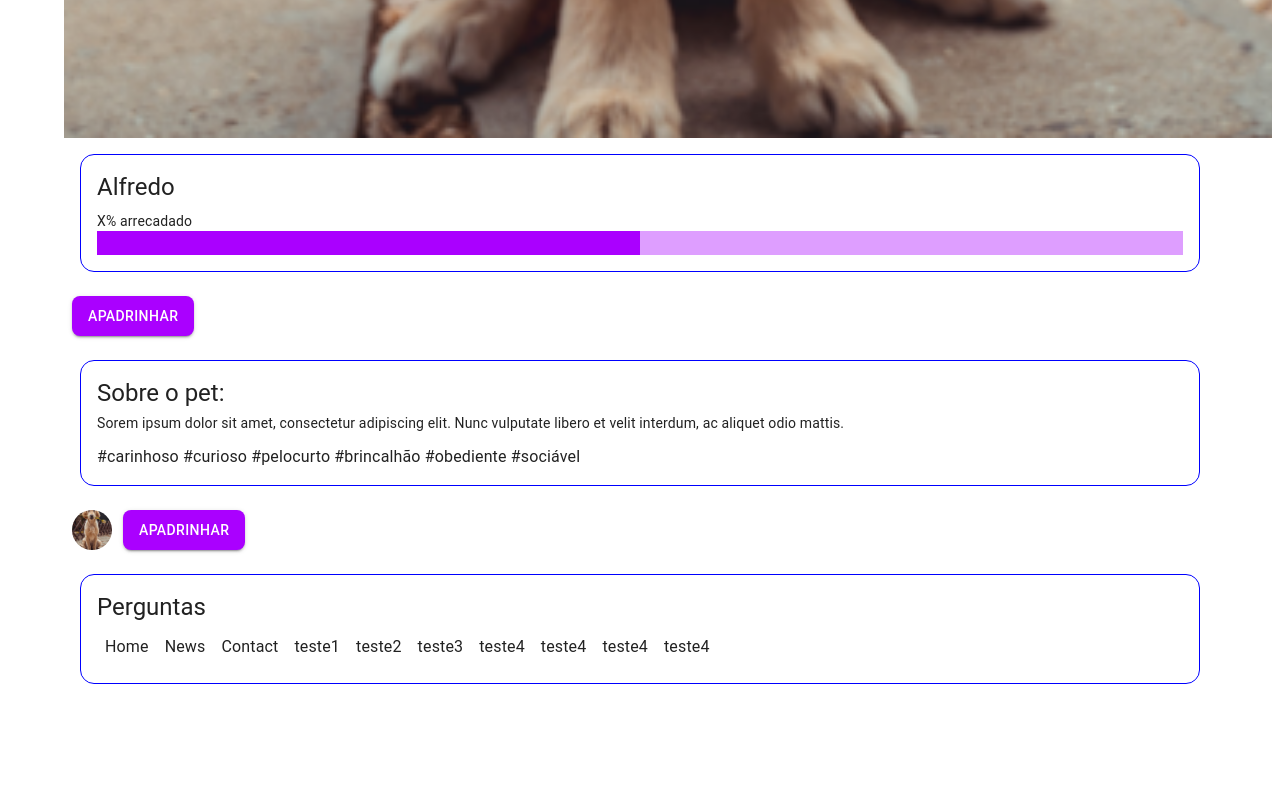
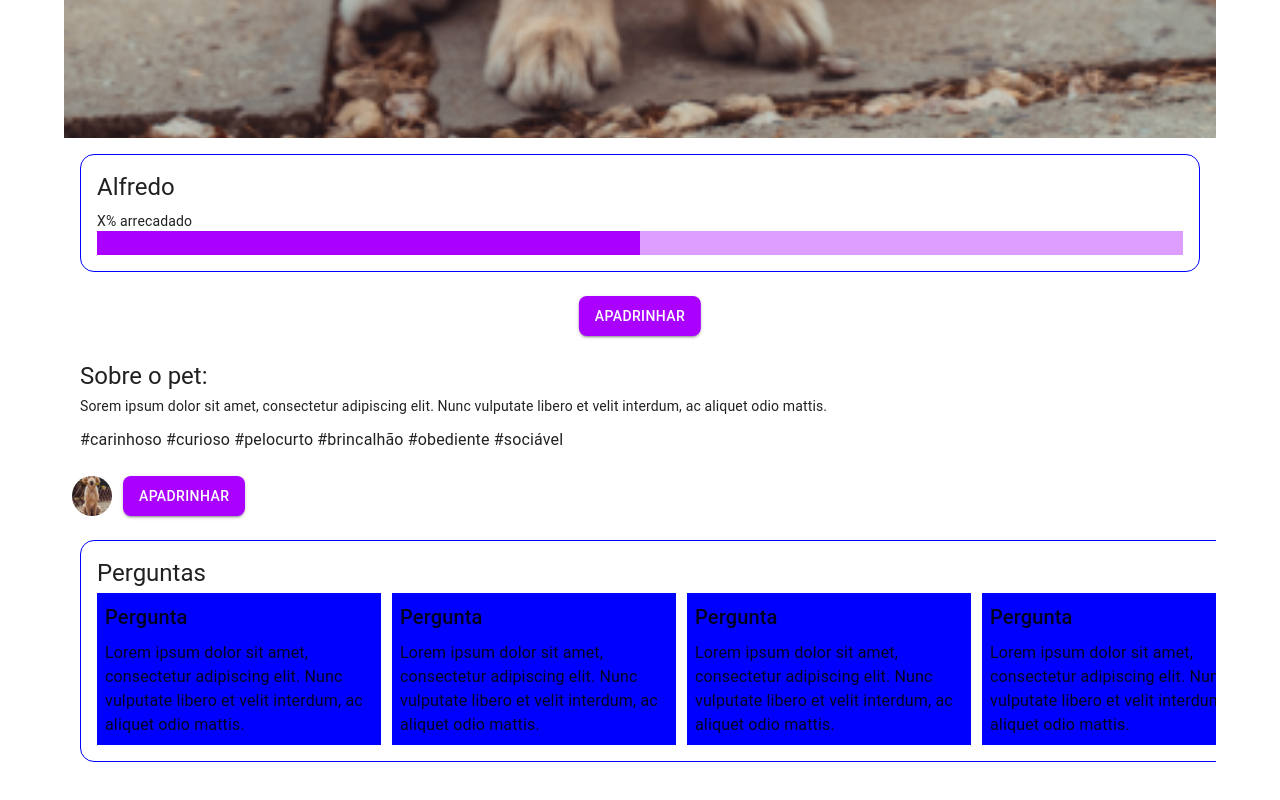
Before and after one commit to MarcosND/oi-dindo, a React (Create React App) app in the folder oi-dindo/: page /pet in a window 1280 px wide. Shown: the part 1406-2206 px from the top of the page. Built offline with nearby package versions, Linux system fonts and the light colour scheme.

Commit message:
Continuando a tela de pet

```diff
--- a/oi-dindo/src/pages/Pet/index.tsx
+++ b/oi-dindo/src/pages/Pet/index.tsx
@@ -1,4 +1,4 @@
-import { Avatar, Card, CardActions, CardContent, Container, Button, Typography, Box, LinearProgress, Stack } from "@mui/material";
+import { Avatar, Card, CardActions, CardContent, Container, Button, Typography, Box, LinearProgress, Stack, Hidden } from "@mui/material";
 import { FunctionComponent } from "react";
 import avatar from "../../images/Alfredo.png"
 
@@ -12,10 +12,11 @@ const PetPage: FunctionComponent<PetPageProps> = () => {
             <Avatar
             src={avatar}
             variant="square"
-            sx={{ width: '100vw', height: '120vw' }}
+            sx={{ width: '90vw', height: '120vw' }}
             />
 
             <Card elevation={0}>
+                <Stack spacing={"0px"}>
                 <CardContent>
                     <Box sx={{padding: "16px", border: "1px solid blue", borderRadius: "14px"}}>
                         <Typography sx={{paddingBottom:"8px"}} variant="h5" component="div">
@@ -30,13 +31,13 @@ const PetPage: FunctionComponent<PetPageProps> = () => {
 
                 <CardActions>
                     <Button
-                    sx={{borderRadius:2, minHeight: 40}}
-                    variant="contained">Apadrinhar
+                    sx={{borderRadius:2, minHeight: 40, left: "50%", margin:0, msTransform: "translateX(-50%)", transform: "translateX(-50%)"}}
+                    variant="contained">
+                        Apadrinhar
                     </Button>
                 </CardActions>
 
                 <CardContent>
-                    <Box sx={{padding: "16px", border: "1px solid blue", borderRadius: "14px"}}>
                         <Typography sx={{paddingBottom:"4px"}} variant="h5" component="div">
                             Sobre o pet:
                         </Typography>
@@ -46,71 +47,77 @@ const PetPage: FunctionComponent<PetPageProps> = () => {
                         <Typography sx={{paddingTop:"12px"}} variant="body1">
                         #carinhoso #curioso #pelocurto #brincalhão #obediente #sociável
                         </Typography>
-                    </Box>
                 </CardContent>
 
                 <CardActions>
                     <Stack direction="row" spacing={"11px"}>
                         <Avatar
                             src={avatar}
-                            sx={{}}
                         />
                         <Button
-                            sx={{borderRadius:2, minHeight: 40}}
+                            sx={{borderRadius:2}}
                             variant="contained">Apadrinhar
                         </Button>
                     </Stack>
                 </CardActions>
 
                 <CardContent>
-                    <Box sx={{padding: "16px", border: "1px solid blue", borderRadius: "14px"}}>
+                    <Box sx={{padding: "16px", border: "1px solid blue", borderRadius: "14px", width:"100vw"}}>
                             <Typography sx={{paddingBottom:"4px"}} variant="h5" component="div">
                                 Perguntas
                             </Typography>
 
                             <Box sx={{overflow: "auto", whiteSpace: "nowrap"}}>
-                                <Typography sx={{padding:"8px", display: "inline-block", textAlign: "center"}} variant="body1">
-                                    Home
+                                <Stack direction="row" spacing={"11px"}>
+                                    <Box sx={{backgroundColor: "blue", display: "inline-block", minWidth:230, whiteSpace: "normal"}}>
+                                        <Typography sx={{padding:"8px", textAlign: "left"}} variant="h6">
+                                            Pergunta
                                         </Typography>
-                                <Typography sx={{padding:"8px", display: "inline-block", textAlign: "center"}} variant="body1">
-                                    News
+                                        <Typography sx={{paddingLeft:"8px", paddingRight:"8px", paddingBottom:"8px",wordBreak: "normal", overflow: "hidden"}} variant="body1" align="left">
+                                            Lorem ipsum dolor sit amet, consectetur adipiscing elit.
+                                            Nunc vulputate libero et velit interdum, ac aliquet odio mattis.
                                         </Typography>
-                                <Typography sx={{padding:"8px", display: "inline-block", textAlign: "center"}} variant="body1">
-                                    Contact
+                                    </Box>
+                                    <Box sx={{backgroundColor: "blue", display: "inline-block", minWidth:230, whiteSpace: "normal"}}>
+                                        <Typography sx={{padding:"8px", textAlign: "left"}} variant="h6">
+                                            Pergunta
                                         </Typography>
-                                <Typography sx={{padding:"8px", display: "inline-block", textAlign: "center"}} variant="body1">
-                                    teste1
+                                        <Typography sx={{paddingLeft:"8px", paddingRight:"8px", paddingBottom:"8px",wordBreak: "normal", overflow: "hidden"}} variant="body1" align="left">
+                                            Lorem ipsum dolor sit amet, consectetur adipiscing elit.
+                                            Nunc vulputate libero et velit interdum, ac aliquet odio mattis.
                                         </Typography>
-                                <Typography sx={{padding:"8px", display: "inline-block", textAlign: "center"}} variant="body1">
-                                    teste2
+                                    </Box>
+                                    <Box sx={{backgroundColor: "blue", display: "inline-block", minWidth:230, whiteSpace: "normal"}}>
+                                        <Typography sx={{padding:"8px", textAlign: "left"}} variant="h6">
+                                            Pergunta
                                         </Typography>
-                                <Typography sx={{padding:"8px", display: "inline-block", textAlign: "center"}} variant="body1">
-                                    teste3
+                                        <Typography sx={{paddingLeft:"8px", paddingRight:"8px", paddingBottom:"8px",wordBreak: "normal", overflow: "hidden"}} variant="body1" align="left">
+                                            Lorem ipsum dolor sit amet, consectetur adipiscing elit.
+                                            Nunc vulputate libero et velit interdum, ac aliquet odio mattis.
                                         </Typography>
-                                <Typography sx={{padding:"8px", display: "inline-block", textAlign: "center"}} variant="body1">
-                                    teste4
+                                    </Box>
+                                    <Box sx={{backgroundColor: "blue", display: "inline-block", minWidth:230, whiteSpace: "normal"}}>
+                                        <Typography sx={{padding:"8px", textAlign: "left"}} variant="h6">
+                                            Pergunta
                                         </Typography>
-                                <Typography sx={{padding:"8px", display: "inline-block", textAlign: "center"}} variant="body1">
-                                    teste4
+                                        <Typography sx={{paddingLeft:"8px", paddingRight:"8px", paddingBottom:"8px",wordBreak: "normal", overflow: "hidden"}} variant="body1" align="left">
+                                            Lorem ipsum dolor sit amet, consectetur adipiscing elit.
+                                            Nunc vulputate libero et velit interdum, ac aliquet odio mattis.
                                         </Typography>
-                                <Typography sx={{padding:"8px", display: "inline-block", textAlign: "center"}} variant="body1">
-                                    teste4
-                                </Typography>
-                                <Typography sx={{padding:"8px", display: "inline-block", textAlign: "center"}} variant="body1">
-                                    teste4
-                                </Typography>
+                                    </Box>
+                                    <Box sx={{backgroundColor:"clear", display: "inline-block", minWidth:100}}></Box>
+                                </Stack>
                             </Box>
                     </Box>
                 </CardContent>
-
-                <CardActions>
+                </Stack>
                     <br />
                     <br />
                     <br />
                     <br />
                     <br />
                     <br />
-                </CardActions>
+
             </Card>
         </Container>
     );
```
Lines whose indentation alone changed are shown as unchanged.
